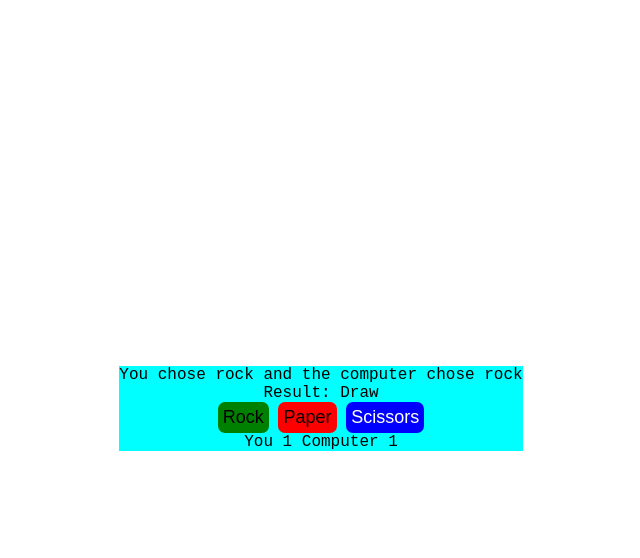
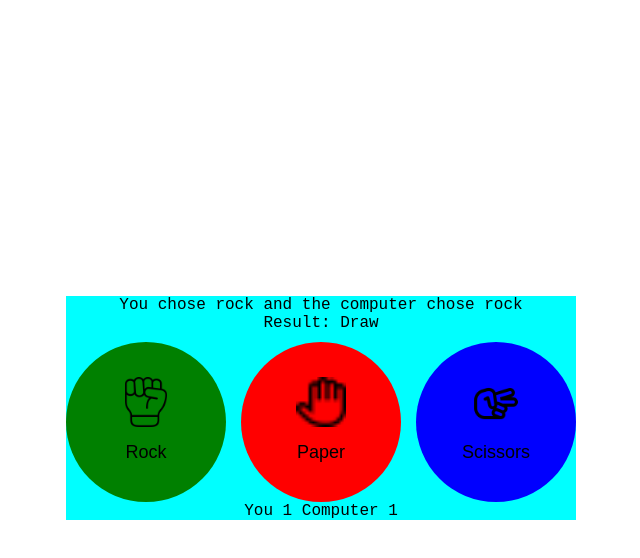
Before and after one commit to Tango0o0o/rock-paper-scissors, a plain HTML site: page index.html in a window 1280 px wide. Both pictures are taken after a click on the button "Rock". Shown: the whole page, without its empty margins (319-959 px from the left). Drawn offline with Linux system fonts and the light colour scheme.

Commit message:
Styeled buttons, added images and colors Added transition for when button is hovered over Used flexbox to organise items Need to organise code though.

```diff
--- a/index.css
+++ b/index.css
@@ -1,22 +1,50 @@
-#rock-btn {
+#rock-ctnr {
     background-color: green;
 }
 
-#paper-btn {
+#paper-ctnr {
     background-color: red;
 }
 
-#scissors-btn {
+#scissors-ctnr{
     background-color: blue;
     color: white;
 }
 
+.action-btn {
+    background-color: rgba(0, 0, 0, 0);
+}
+
+.action-ctnr {
+    display: flex;
+    flex-direction: column;
+    justify-content: center;
+    align-items: center;
+    padding: 10px;
+    border-radius: 50%;
+    width: 140px;
+    height: 140px;
+    gap: 10px;
+
+    transition: background-color 2s;
+}
+
+
+
 button {
-    border-radius: 7px;
+    border-radius: 6px;
     border: none;
     padding: 5px;
     font-size: large;
 } /*style for each button*/
+
+#buttons {
+    display: flex;
+    justify-content: center;
+    align-items: center;
+    gap: 15px;
+    margin-top: 10px;
+}
 
 #game-ctnr{
     text-align: center;
@@ -32,3 +60,13 @@ body { /* center the game */
 
     font-family:'Courier New', Courier, monospace;
 }
+
+img {
+    height: 50px;
+}
+
+
+
+@keyframes onhover {
+    to {background-color: white;}
+}
--- a/index.html
+++ b/index.html
@@ -20,9 +20,21 @@
             <br>
             <span id="result">Result: </span>
             <div id="buttons">
-                <button id="rock-btn">Rock</button>
-                <button id="paper-btn">Paper</button>
-                <button id="scissors-btn">Scissors</button>
+
+                <div class="action-ctnr" id="rock-ctnr" data-color="green">
+                    <img src="rock.png" alt="Icon of a rock">
+                    <button id="rock-btn" class="action-btn">Rock</button>
+                </div>
+
+                <div class="action-ctnr" id="paper-ctnr" data-color="red">
+                    <img src="paper.png" alt="Icon of paper">
+                    <button id="paper-btn" class="action-btn">Paper</button>
+                </div>
+
+                <div class="action-ctnr" id="scissors-ctnr" data-color="blue">
+                    <img src="scissors.png" alt="Icon of a pair of scissors">
+                    <button id="scissors-btn" class="action-btn">Scissors</button>
+                </div>
             </div>
 
             <span id="h-score">You: 0</span>
--- a/index.js
+++ b/index.js
@@ -65,7 +65,7 @@ function updatescores() {
 
 function playRound(humanChoice, ComputerChoice) { // Take parameters of humanChoice and ComputerChoice
 
-
+    console.log(humanChoice, ComputerChoice);
     game_act.innerHTML = `You chose ${humanChoice} and the computer chose ${ComputerChoice}`
     // Determine who won
     // Output result
@@ -97,19 +97,47 @@ function playRound(humanChoice, ComputerChoice) { // Take parameters of humanCho
 
 // get every button in a list, add event listener to each, passing value into playround then.
 
-const btn_container = document.getElementById("buttons"); // get the container
 
-const buttons = btn_container.querySelectorAll("*"); // select every element inside it (NodeList)
+// basically here, we are linking each clickable container to the button so we can retrieve the innerHTML to pass into playRound
+const action_ctnrs = document.getElementsByClassName("action-ctnr"); // get the container
+const buttons = document.getElementsByClassName("action-btn"); // get the buttons
 
+
+// const buttons = btn_container.querySelectorAll("*"); // select every element inside it (NodeList)
+
+const action_ctnrs_array = Array.from(action_ctnrs); // NodeList into array
 const buttonsarray = Array.from(buttons); // NodeList into array
 
+
 const result = document.getElementById("result");
-for (const i in buttonsarray) {
-    buttonsarray[i].addEventListener("click", function () {
-        result.innerHTML = "Result: " + playRound(buttonsarray[i].innerHTML.toLowerCase(), getComputerChoice());
+for (const i in action_ctnrs_array) {
+    action_ctnrs_array[i].addEventListener("click", function () { //add eventlistener to each container
+        result.innerHTML = "Result: " + playRound(buttonsarray[i].innerHTML.toLowerCase(), getComputerChoice()); //using innerhtml of each button
     });
 };
 
 
 
-// playGame()
+// Ok, transitionin + animating the colors of the action containers on hover
+
+for (const i in action_ctnrs_array) {
+    action_ctnrs_array[i].addEventListener("mouseover", function() {
+        action_ctnrs_array[i].style.transition = "background-color 0.5s"
+        action_ctnrs_array[i].style.transition = "transform 0.5s";
+        ;
+        action_ctnrs_array[i].style.backgroundColor = "#22ff00";
+        action_ctnrs_array[i].style.transform = "translate(-10px, -10px)";
+        action_ctnrs_array[i].style.boxShadow = "10px 10px black";
+
+    });
+
+    action_ctnrs_array[i].addEventListener("mouseout", function() {
+        action_ctnrs_array[i].style.transition = "background-color 0.2s";
+
+
+        action_ctnrs_array[i].style.backgroundColor = action_ctnrs_array[i].dataset.color;
+        action_ctnrs_array[i].style.transform = "translate(0px,0px)"
+        action_ctnrs_array[i].style.boxShadow = "none"
+
+    });
+};
```
Also changed, not shown: paper.png (added), rock.png (added), scissors.png (added).
